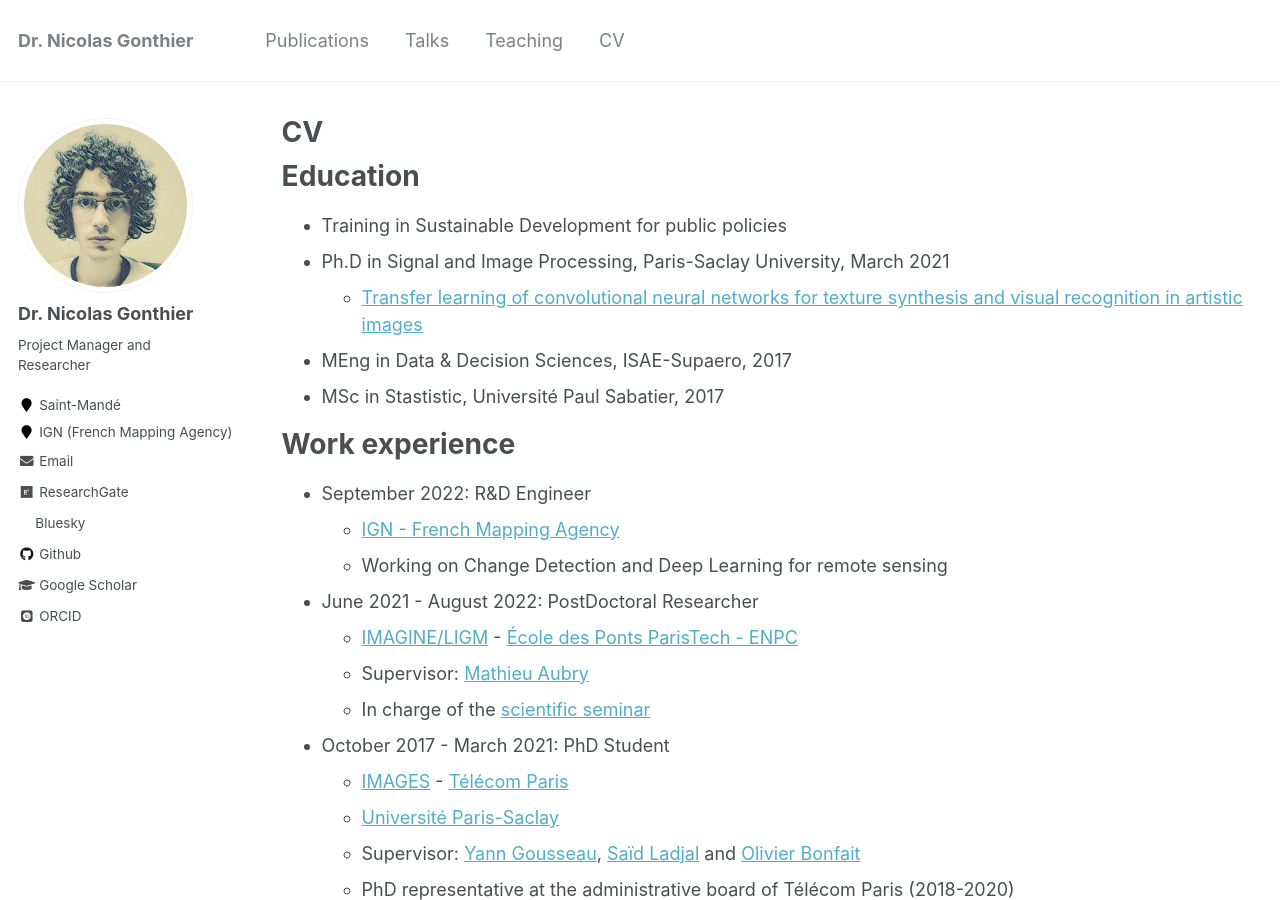
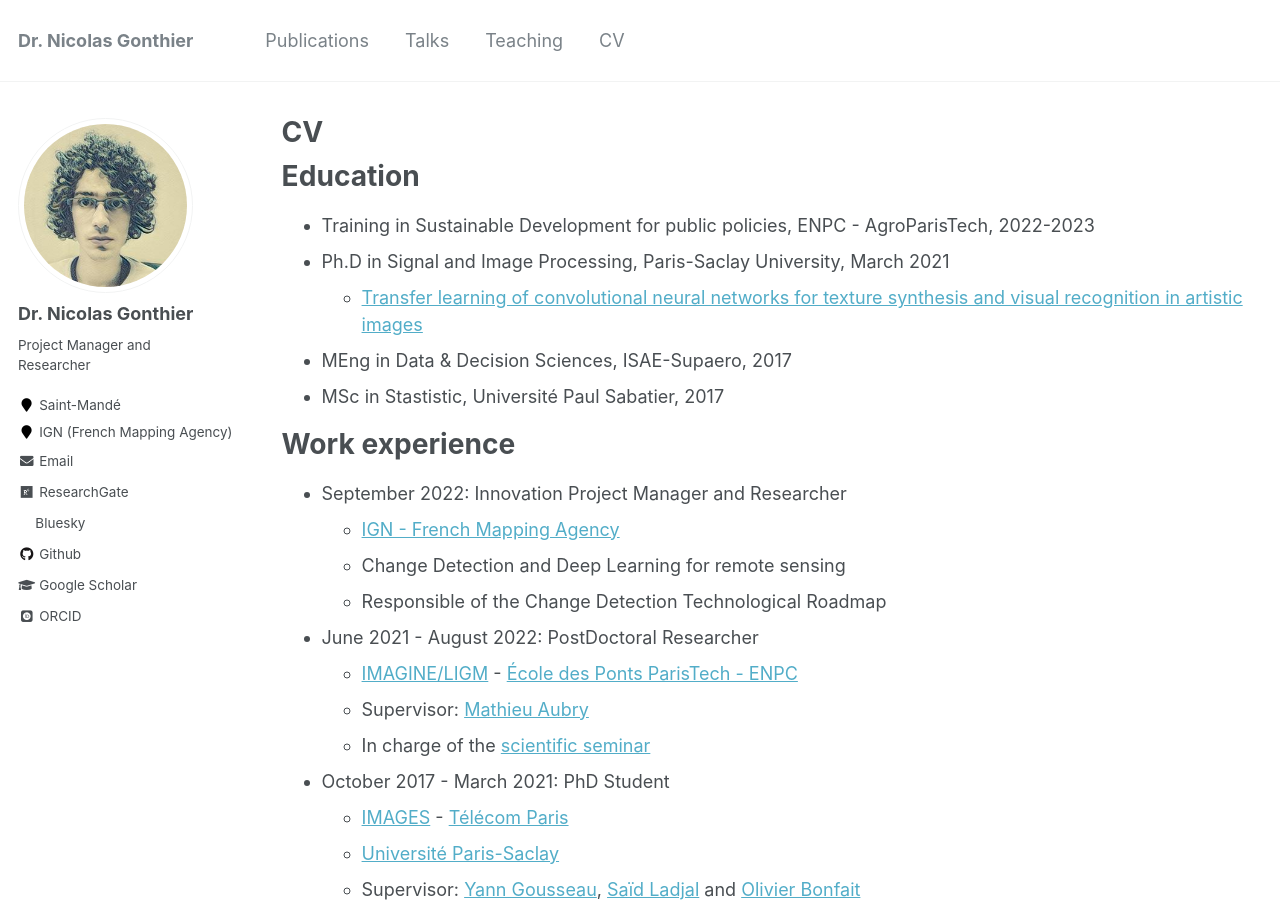
Before and after one commit to ngonthier/ngonthier.github.io, a Jekyll site: the page built from _pages/cv.md, in a window 1280 px wide and 900 px high. Built offline with Jekyll 4.4.1, drawn with Linux system fonts in a browser that asks for light colours; some web fonts are replaced.

Commit message:
Update cv.md

```diff
--- a/_pages/cv.md
+++ b/_pages/cv.md
@@ -11,7 +11,7 @@ redirect_from:
 
 Education
 ======
-* Training in Sustainable Development for public policies
+* Training in Sustainable Development for public policies, ENPC - AgroParisTech, 2022-2023
 * Ph.D in Signal and Image Processing, Paris-Saclay University, March 2021
   * [Transfer learning of convolutional neural networks for texture synthesis and visual recognition in artistic images](https://www.theses.fr/2021UPASG024)
 * MEng in Data & Decision Sciences, ISAE-Supaero, 2017
@@ -19,9 +19,10 @@ Education
 
 Work experience
 ======
-* September 2022: R&D Engineer
+* September 2022: Innovation Project Manager and Researcher
   * [IGN - French Mapping Agency](https://www.ign.fr/)
-  * Working on Change Detection and Deep Learning for remote sensing
+  * Change Detection and Deep Learning for remote sensing
+  * Responsible of the Change Detection Technological Roadmap
 
 * June 2021 - August 2022: PostDoctoral Researcher
   * [IMAGINE/LIGM](https://imagine-lab.enpc.fr/) - [École des Ponts ParisTech - ENPC](https://www.ecoledesponts.fr/)
```
